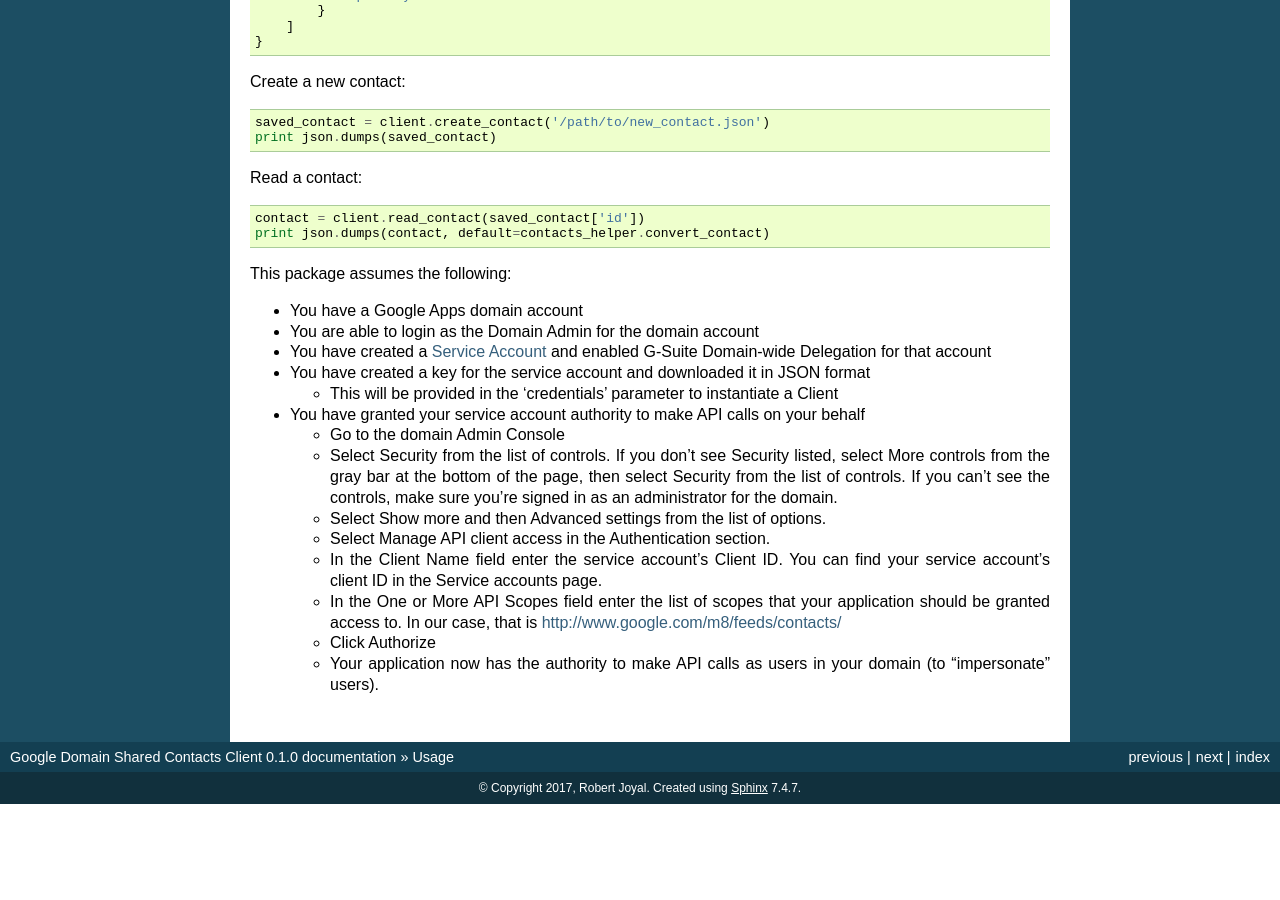
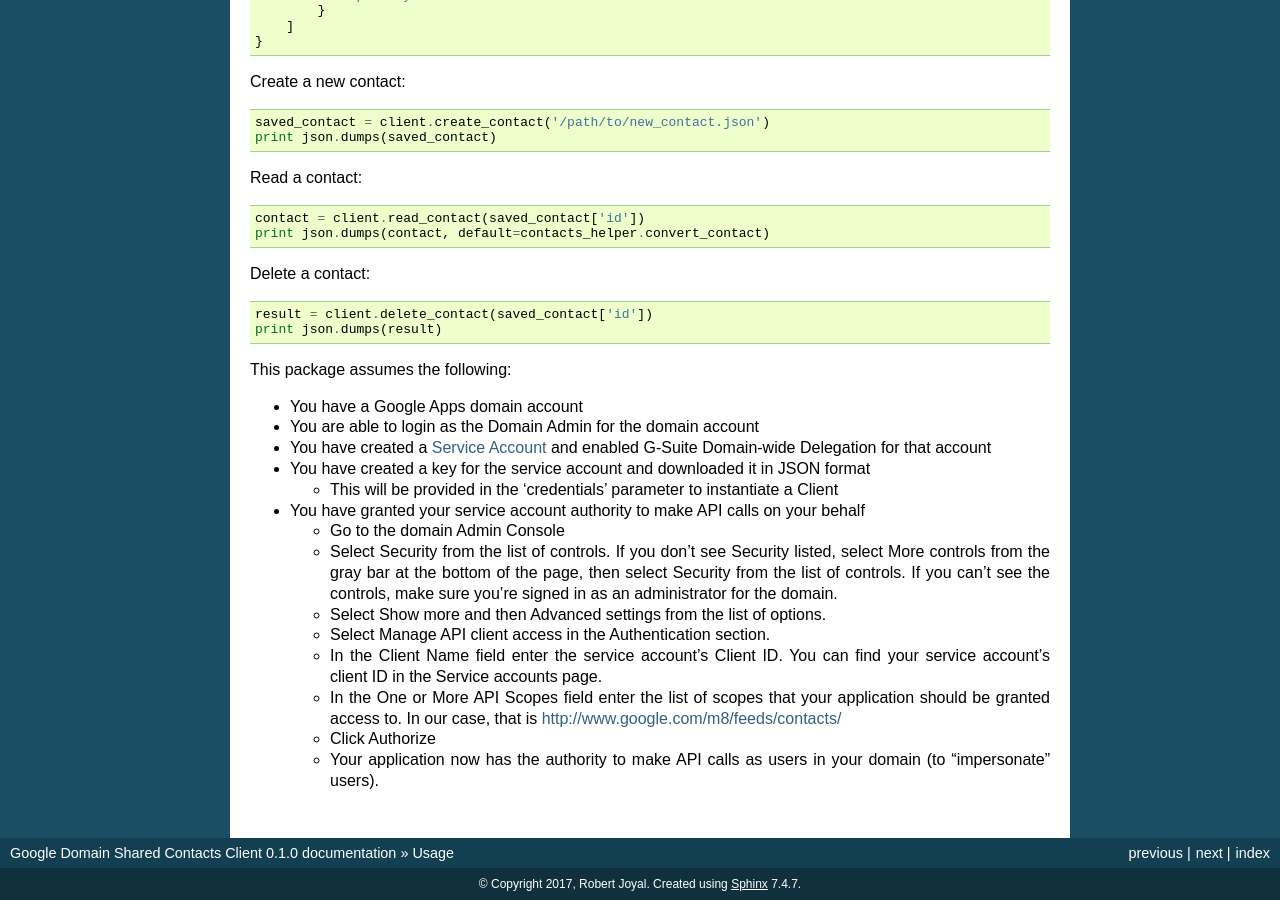
Before and after one commit to rjoyal/domain_shared_contacts_client, a Sphinx documentation site: the page built from docs/usage.rst, in a window 1280 px wide and 900 px high, scrolled down 789 px. Built offline with Sphinx 7.4.7, drawn with Linux system fonts in a browser that asks for light colours; pages that are not in the unit, such as notebooks, are missing from menus; before the commit the page ends 1593 px from its top, so only the background shows below that.

Commit message:
Add delete to usage.rst

```diff
--- a/docs/usage.rst
+++ b/docs/usage.rst
@@ -61,6 +61,11 @@ Read a contact::
     contact = client.read_contact(saved_contact['id'])
     print json.dumps(contact, default=contacts_helper.convert_contact)
 
+Delete a contact::
+
+    result = client.delete_contact(saved_contact['id'])
+    print json.dumps(result)
+
 This package assumes the following:
 
 - You have a Google Apps domain account
```
